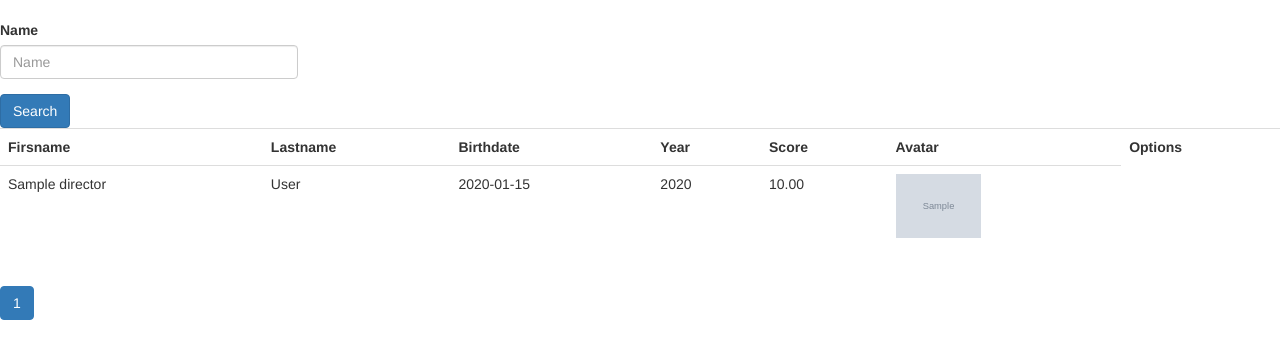
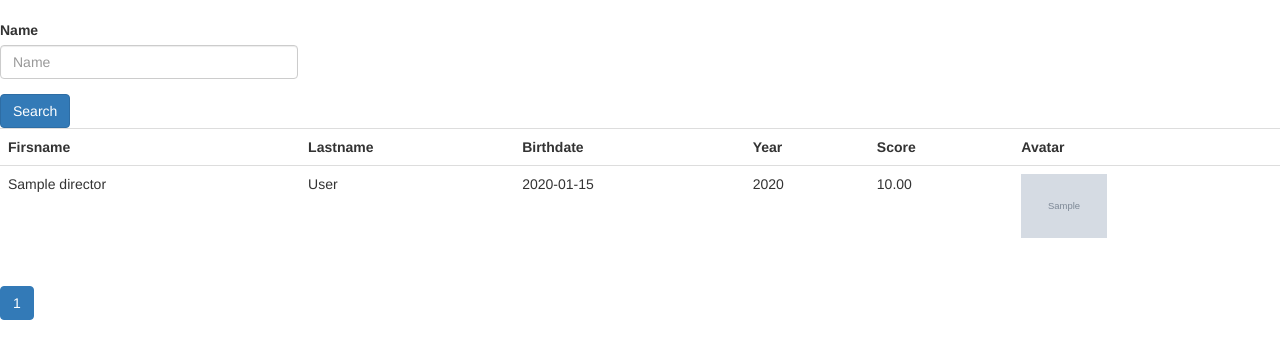
Before and after one commit to Art17/lab9, a Django app: page /directors/ in a window 1280 px wide. Shown: the part 52-411 px from the top of the page. Run offline with Django 3.2, Linux system fonts and the light colour scheme; a user stored in the database is signed in; tables that the repository leaves empty hold one stand-in row (values such as "Sample post"); grey boxes marked "Sample" are stand-in pictures; some libraries are stand-ins or nearby versions.

Commit message:
options fixed

```diff
--- a/templates/directors.html
+++ b/templates/directors.html
@@ -15,9 +15,6 @@
             <th>Year</th>
             <th>Score</th>
             <th>Avatar</th>
-            {{#can_delete}}
-            <th>Options</th>
-            {{/can_delete}}
         </tr>
         {{#dirs}}
             <tr class="clickable-row" data-href="/directors/{{ id }}/">
```
